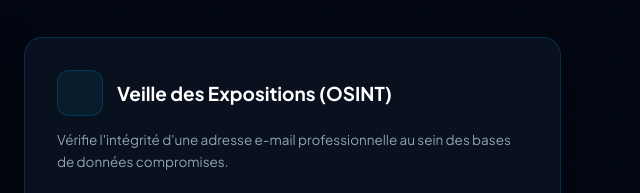
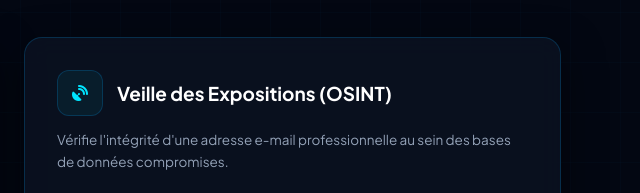
Before and after one commit to diemarlone5-jpg/cyberguard, a plain HTML site: page frontend/index.html in a window 1280 px wide. Shown: the part 288-481 px from the top of the page, 630-1270 px from the left. Drawn offline with Linux system fonts and the light colour scheme.

Commit message:
Correction icone invisible (remplacement de fa-radar par fa-satellite-dish)

```diff
--- a/frontend/index.html
+++ b/frontend/index.html
@@ -233,7 +233,8 @@
             <div class="card" id="card-email">
                 <div class="card-top">
                     <div class="card-title">
-                        <div class="icon-box"><i class="fa-solid fa-radar"></i></div>
+                        <!-- LA CORRECTION EST ICI : on utilise satellite-dish au lieu de radar -->
+                        <div class="icon-box"><i class="fa-solid fa-satellite-dish"></i></div>
                         <h2>Veille des Expositions (OSINT)</h2>
                     </div>
                     <p class="card-desc">Vérifie l'intégrité d'une adresse e-mail professionnelle au sein des bases de données compromises.</p>
@@ -309,7 +310,6 @@
                     }
                     setTimeout(() => { cardAudit.classList.remove('scan-green', 'scan-red'); }, 1200);
 
-                    // Affichage du message renvoyé par l'API (ex: "Mot de passe très faible", etc.)
                     resultAudit.innerHTML = `
                         <div class="result-header">${statusIcon} <strong>Rapport d'Évaluation Cryptographique</strong></div>
                         <p class="result-msg">${data.message}</p>
```
